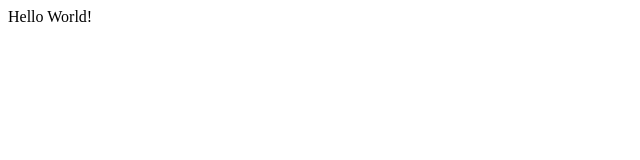
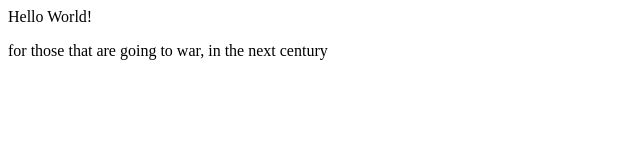
Before and after one commit to Tosin8/demo-repo, a plain HTML site: page index.html in a window 1280 px wide. Shown: the whole page, without its empty margins (0-640 px from the left). Drawn offline with Linux system fonts and the light colour scheme.

Commit message:
adding the commit

```diff
--- a/index.html
+++ b/index.html
@@ -4,5 +4,7 @@
     </head>
     <body>
         <div> Hello World!</div>
+
+        <p> for those that are going to war, in the next century</p>
     </body>
 </html>
```
Also changed, not shown: 1 other file.
